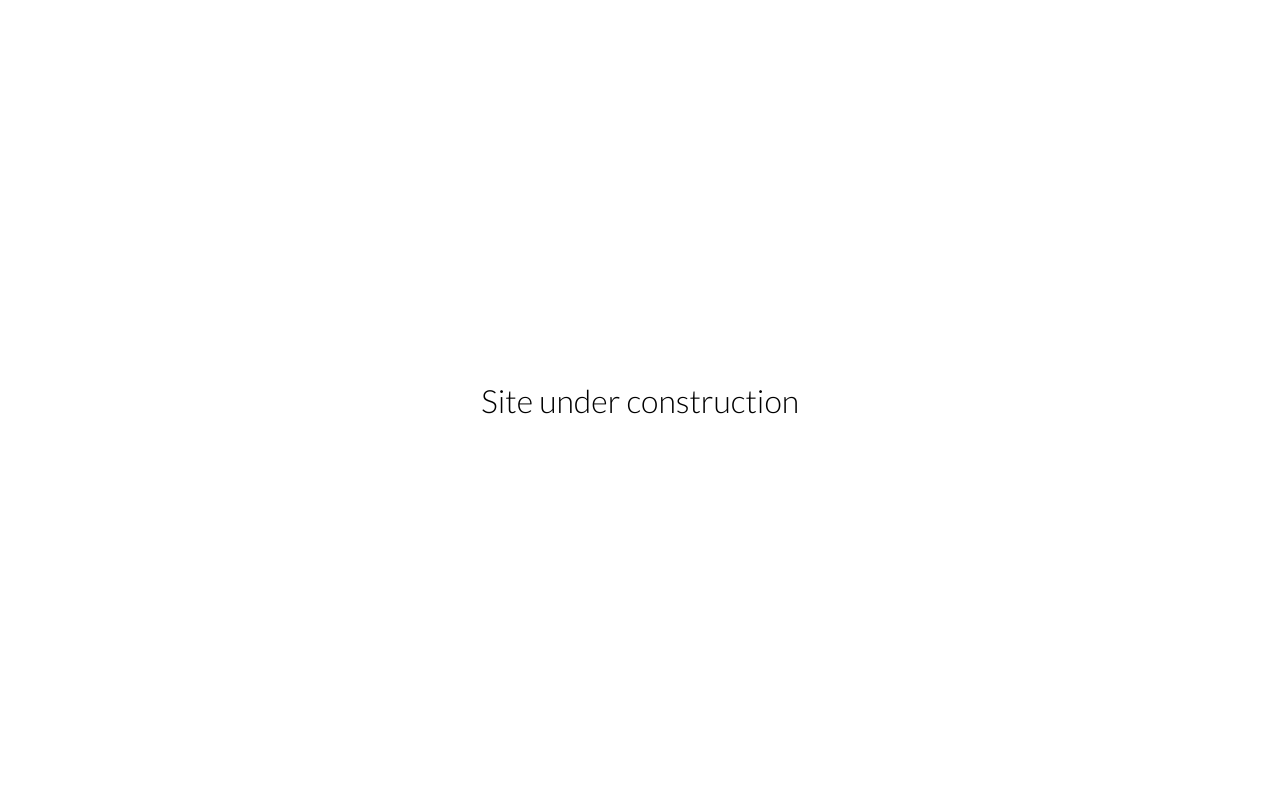
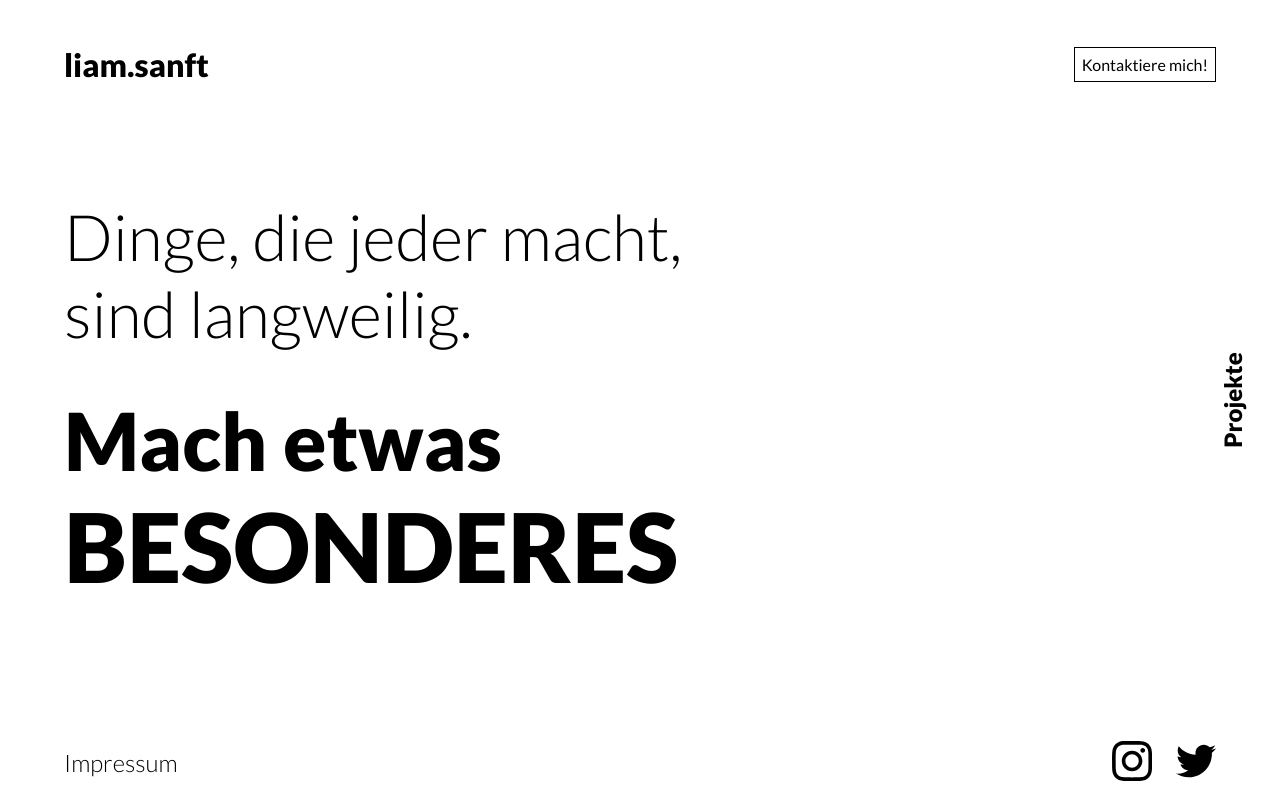
Before and after one commit to liamsanft/liamsanft.github.io, a plain HTML site: page index.html in a window 1280 px wide. Drawn offline with Linux system fonts and the light colour scheme.

Commit message:
Structure, Desktop Design

```diff
--- a/index.html
+++ b/index.html
@@ -5,6 +5,24 @@
         <link rel="stylesheet" type="text/css" href="style.css">
     </head>
     <body>
-        <h1>Site under construction</h1>
+        <header>
+            <h1 class="logo">liam.sanft</h1>
+            <button class="contact">Kontaktiere mich!</button>
+        </header>
+        <aside>
+            <button class="projectsbutton">Projekte</button>
+        </aside>
+        <main>
+            <h2 class="firsttext">Dinge, die jeder macht,<br>sind langweilig.</h2>
+            <h2 class="secondtext">Mach etwas</h2>
+            <h2 class="specialtext">Besonderes</h2>
+        </main>
+        <footer>
+            <a href="#" class="imprint">Impressum</a>
+            <div class="socials">
+                <a href="#" class="social"><img src="./assets/instagram.svg" alt="Instagram"></a>
+                <a href="#" class="social"><img src="./assets/twitter.svg" alt="Twitter"></a>
+            </div>
+        </footer>
     </body>
 </html>
--- a/style.css
+++ b/style.css
@@ -1,19 +1,143 @@
 /* load font */
-@import url('https://fonts.googleapis.com/css2?family=Lato:wght@300&display=swap');
+@import url('https://fonts.googleapis.com/css2?family=Lato:wght@300;400;900&display=swap');
 
-body {
+/* document css */
+
+* {
+    font-family: 'Lato', sans-serif;
+    box-sizing: border-box;
+}
+
+html, body {
     margin: 0;
     padding: 0;
-    display: flex;
-    justify-content: center;
-    align-items: center;
-    width: 100vw;
-    height: 100vh;
-    font-family: 'Lato';
+    width: 100%;
+    height: 100%;
+    overflow: hidden;
 }
 
-h1 {
+/* header */
+
+header {
+    width: 90%;
+    margin-left: 5%;
+    display: flex;
+    justify-content: space-between;
+    align-items: center;
+    margin-top: 1.5em;
+    position: fixed;
+    top: 0;
+}
+
+.logo {
+    font-weight: 900;
+    font-size: 2em;
+}
+
+.contact {
+    font-weight: 400;
+    outline: none;
+    border: solid 1px #000;
+    background: none;
+    font-size: 1em;
+    padding: 7px;
+}
+
+.contact:hover {
+    cursor: pointer;
+    background-color: #000;
+    color: #fff;
+}
+
+/* aside */
+
+aside {
+    position: absolute;
+    top: 50%;
+    transform: translateY(-50%);
+    right: 0;
+}
+
+.projectsbutton {
+    outline: none;
+    background: none;
+    font-weight: 900;
+    color: #000;
+    border: none;
+    font-size: 1.5em;
+    padding: 0;
+    -webkit-transform: rotate(-90deg);
+    -moz-transform: rotate(-90deg);
+    -o-transform: rotate(-90deg);
+    -ms-transform: rotate(-90deg);
+    transform: rotate(-90deg);
+}
+
+.projectsbutton:hover {
+    cursor: pointer;
+}
+
+/* main */
+
+main {
+    position: absolute;
+    top: 50%;
+    transform: translateY(-50%);
+    margin-left: 5%;
+    width: 60%;
+}
+
+.firsttext {
     font-weight: 300;
-    color: #000000;
-    text-align: center;
+    font-size: 4em;
+    margin: 0;
 }
+
+.secondtext {
+    font-weight: 900;
+    font-size: 5em;
+    margin: 0;
+    margin-top: .5em;
+}
+
+.specialtext {
+    font-size: 6em;
+    margin: 0;
+    text-transform: uppercase;
+}
+
+/* footer */
+
+footer {
+    position: fixed;
+    display: flex;
+    align-items: center;
+    justify-content: space-between;
+    bottom: 0;
+    width: 90%;
+    margin-left: 5%;
+    margin-bottom: 1em;
+}
+
+.imprint {
+    color: #000;
+    text-decoration: none;
+    font-weight: 300;
+    font-size: 1.5em;
+}
+
+.socials {
+    display: flex;
+}
+
+.social {
+    width: 2.5em;
+}
+
+.social img {
+    width: 100%;
+}
+
+.social:first-child {
+    margin-right: 1.5em;
+}
```
Also changed, not shown: assets/instagram.svg (added), assets/twitter.svg (added).
